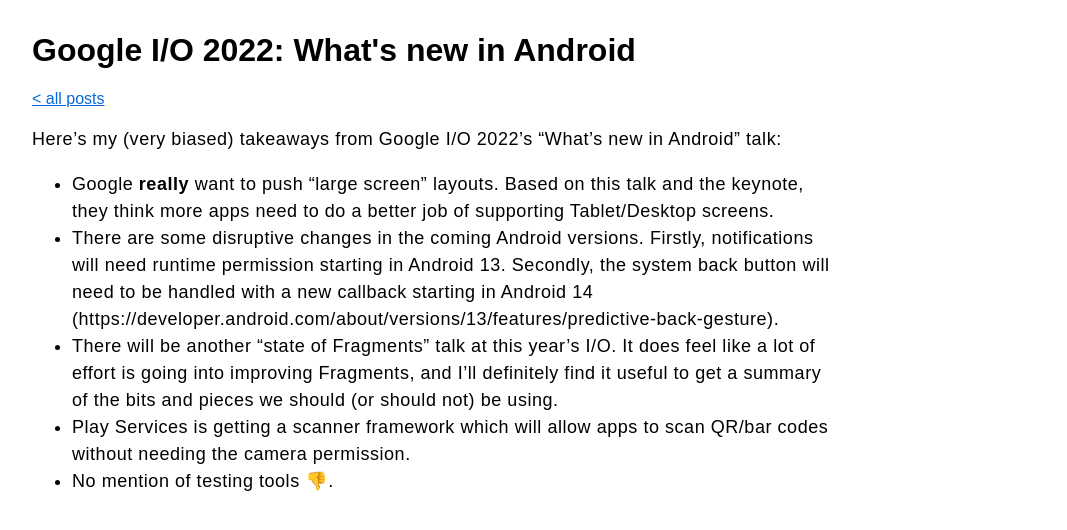
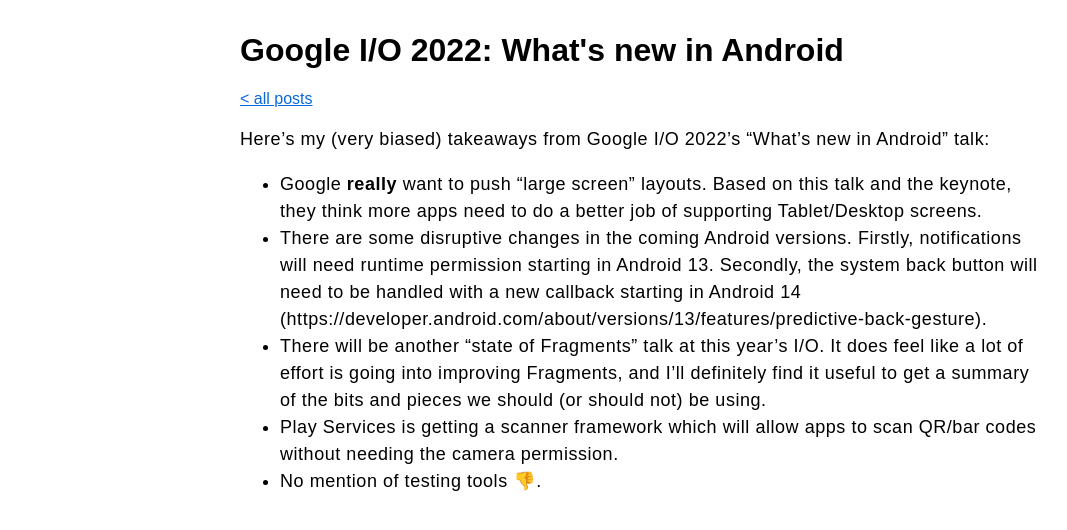
Before and after one commit to seadowg/seadowg.github.com, a Jekyll site: the page built from _posts/2022-05-11-whats-new-in-android-2022.md, in a window 1280 px wide. Shown: the top 530 px of the page, without its empty margins (0-1067 px from the left). Built offline with Jekyll 4.4.1, drawn with Linux system fonts in a browser that asks for light colours.

Commit message:
Center posts on larger screens

```diff
--- a/_layouts/post.html
+++ b/_layouts/post.html
@@ -28,6 +28,9 @@
       body {
         margin: 2em;
         font-family: sans-serif;
+      }
+
+      .container {
         max-width: 800px;
       }
 
@@ -94,9 +97,16 @@
           background: rgba(99, 110, 123);
         }
       }
+
+      @media only screen and (min-width: 1280px) {
+        .container {
+          margin: auto;
+        }
+      }
     </style>
   </head>
   <body>
+    <div class="container">
       <h1>{{ page.title }}</h1>
       <div class="subtitle">
         {{ page.description | markdownify }}
@@ -105,5 +115,6 @@
       <div class="contents">
         {{ content }}
       </div>
+    </div>
   </body>
 </html>
```
Lines whose indentation alone changed are shown as unchanged.
